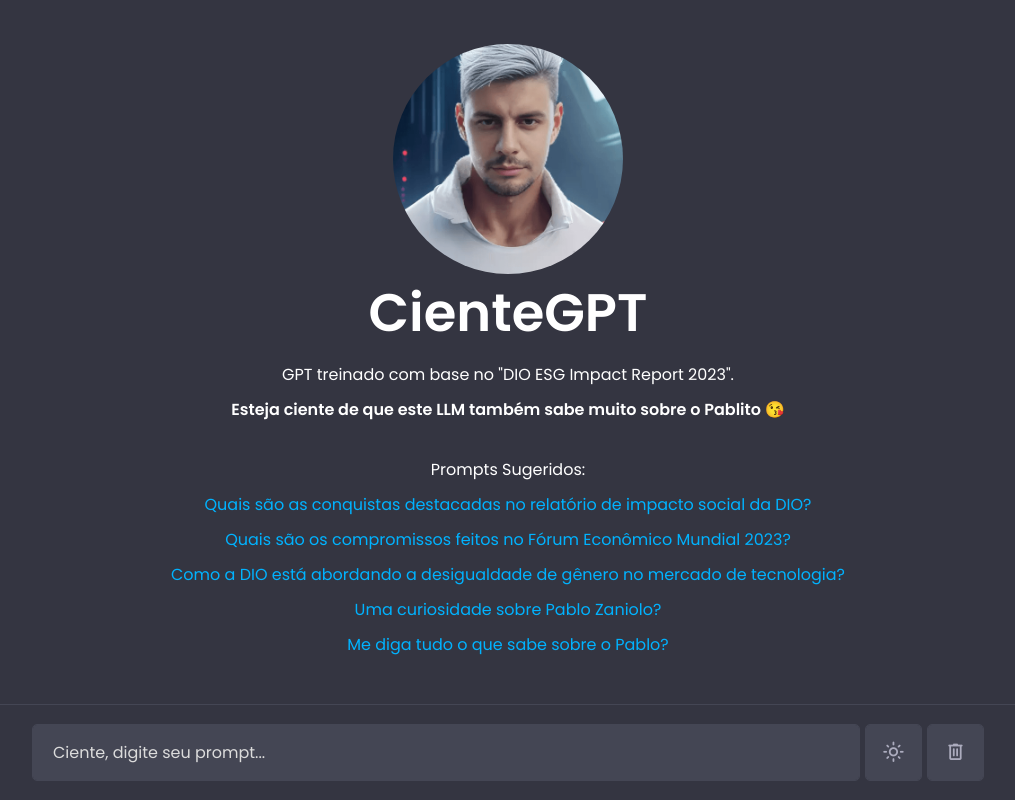
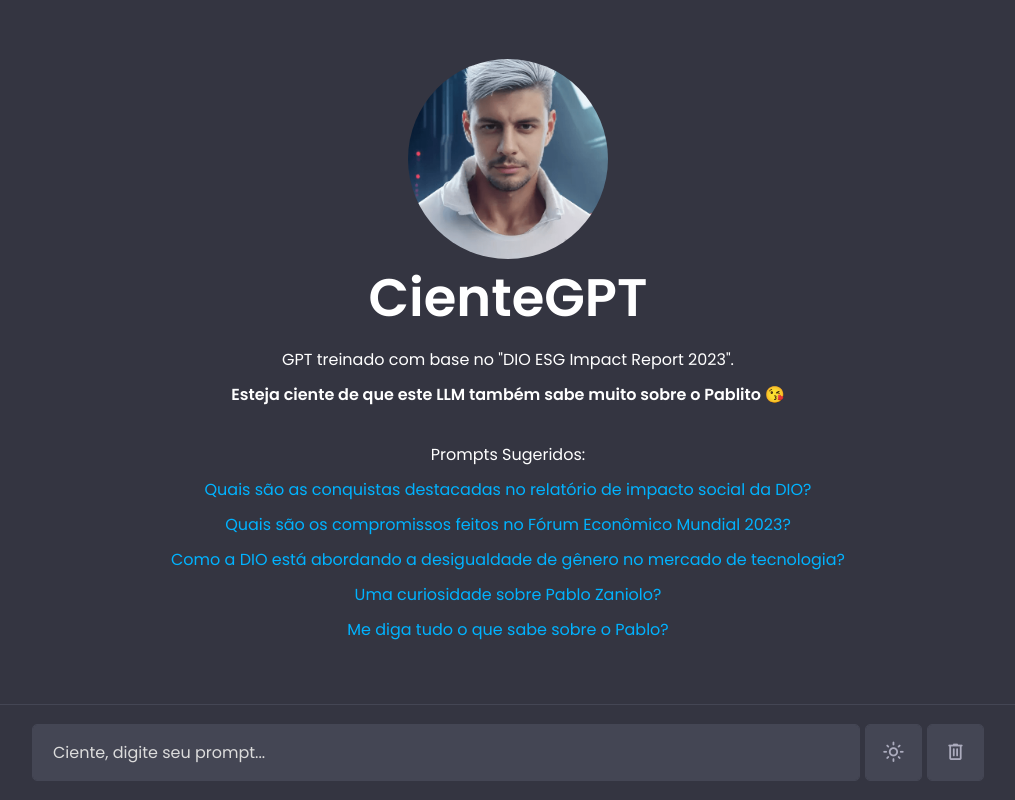
Before and after one commit to digitalinnovationone/cienteGPT, a plain HTML site: page docs/index.html in a window 1280 px wide. Shown: the whole page, without its empty margins (132-1147 px from the left). Drawn offline with nearby package versions, Linux system fonts and the light colour scheme.

Commit message:
Ultima atualização no conhecimento

```diff
--- a/docs/script.js
+++ b/docs/script.js
@@ -58,7 +58,8 @@
                 documents: [
                     "01f0462e-69c7-4856-8f9b-9a0a1469de4e",
                     "0c1c0cd5-8fa8-4920-aabf-ded5cd214ab4",
-                    "3eb0d5a3-ce6d-4923-8fec-a1d01d3b609e"
+                    "3eb0d5a3-ce6d-4923-8fec-a1d01d3b609e",
+                    "1e864484-99d5-48d2-9c6b-c9c7c3dcfcbf"
                 ],
                 messages: [
                     {
--- a/docs/style.css
+++ b/docs/style.css
@@ -168,8 +168,8 @@ span.material-symbols-rounded {
 
 img {
     border-radius: 50%;
-    max-width: 230px;
-    max-height: 230px;
+    max-width: 200px;
+    max-height: 200px;
 }
 
 @keyframes animateDots {
```
